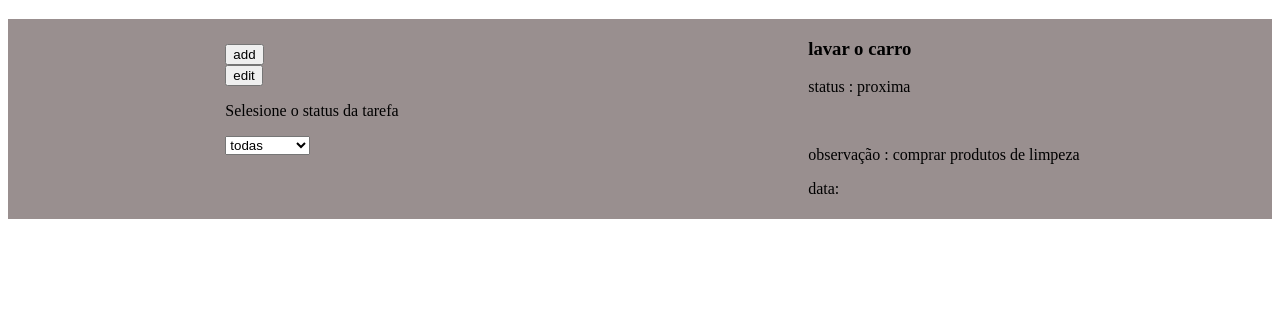
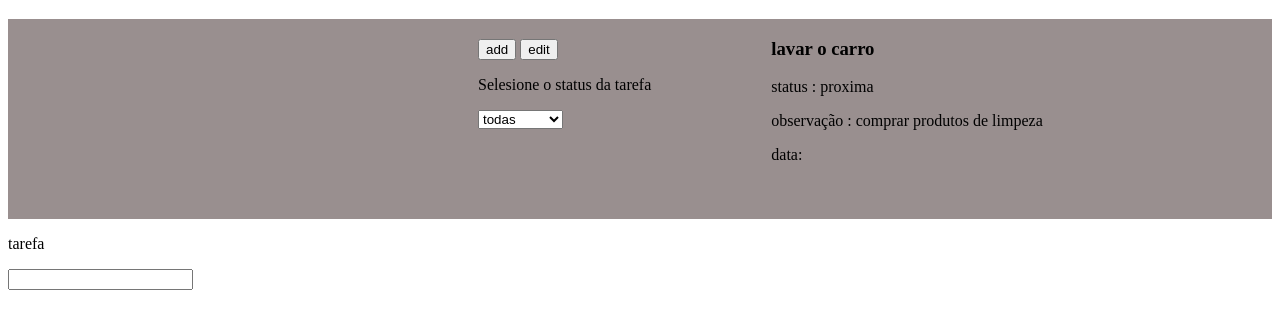
Before and after one commit to LincolnAgenor/gerenciador-de-tarefas, a plain HTML site: page index.html in a window 1280 px wide. Shown: the part 61-390 px from the top of the page. Drawn offline with Linux system fonts and the light colour scheme.

Commit message:
ainda-travado

```diff
--- a/index.html
+++ b/index.html
@@ -14,7 +14,6 @@
     <button>
         add
     </button>
-    <br>
     <button>
         edit
     </button>
@@ -32,10 +31,15 @@
     class="tarefas">
         <h3>lavar o carro</h3>
         <p>status : proxima</p>
-        <br>
         <p>observação : comprar produtos de limpeza</p>
         <p>data:</p>
     </div>
 </div>
+<div class="tela2">
+    <div>
+        <p>tarefa</p>
+        <input type="text">
+    </div>
+</div>
 </body>
 </html>
--- a/style.css
+++ b/style.css
@@ -3,18 +3,15 @@
 }
 
 .tela1{
+    display: flex;
     height: 200px;
     background-color: rgba(139, 127, 127, 0.876);
     display: flex;
-    justify-content: space-around;
     align-items: flex-start;
-
 }
 .gerenciador{
     padding: 20px;
-    margin: 5px;
+    margin-left: 450px;
+    margin-right: 100px;
+    justify-content: space-around;
 }
-.tarefa{
-    padding: 20px;
-    margin: 5px;
-}
```
